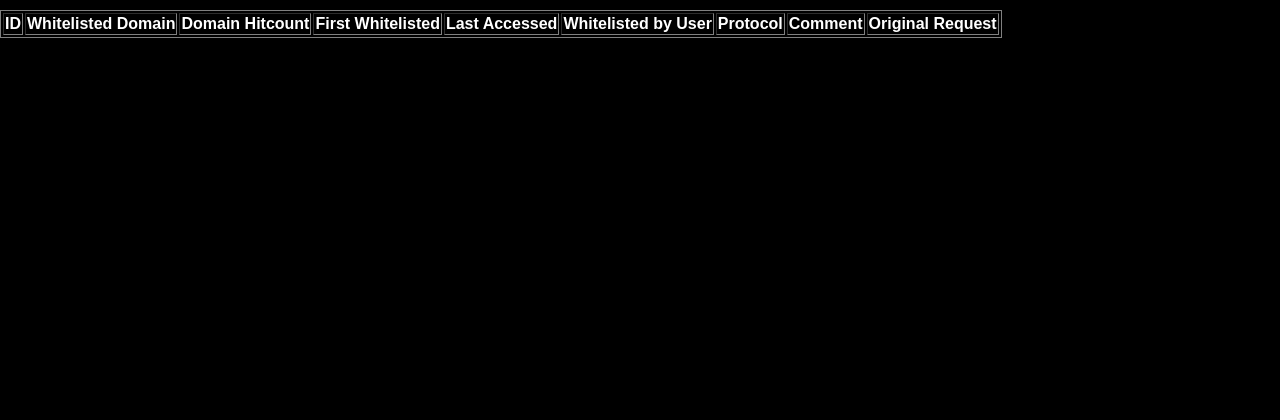
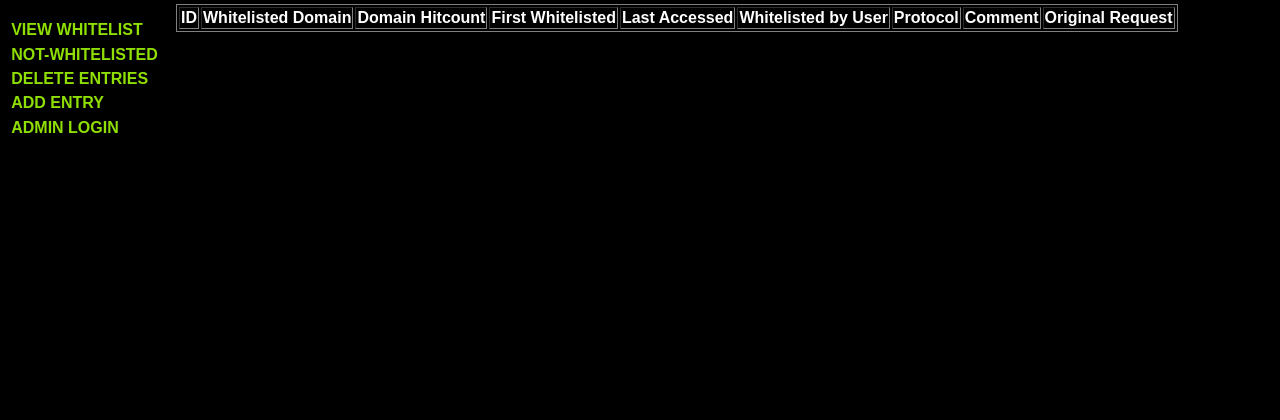
Before and after one commit to 00000SZ/whitetrash, a Python web app: template django_site/templates/whitelist/whitelist_list.html in a window 1280 px wide. Shown: the part 150-570 px from the top of the page. Run offline with Jinja, Linux system fonts and the light colour scheme; the template is opened without the code that fills it, so the values that code supplies are empty.

Commit message:
Stylesheet and html pagination work.
git-svn-id: svn://svn.code.sf.net/p/whitetrash/code/trunk@79 7ee303d9-4526-0410-93f5-a5c2be67a987

```diff
--- a/django_site/templates/whitelist/whitelist_list.html
+++ b/django_site/templates/whitelist/whitelist_list.html
@@ -5,6 +5,17 @@
 {% block content %}
 
     <h1>Whitelist</h1>
+    <div id="viewlist">
+        <div id="sidebar">
+            <ul>
+            <li><a href="http://whitetrash/whitelist/view/list">View Whitelist</a></li>
+            <li><a href="http://whitetrash/whitelist/view/disabledlist">Not-Whitelisted</a></li>
+            <li><a href="http://whitetrash/whitelist/delete">Delete Entries</a></li>
+            <li><a href=http://whitetrash/whitelist/getform/?url=&clientaddr=&domain=&clientident=>Add Entry</a></li>
+            <li><a href="http://whitetrash/admin">Admin Login</a></li>
+            </ul>
+        </div>
+
         <div id="whitelistTable">
 
         {% if delete_domains %}
@@ -15,7 +26,7 @@
 
         <tr>
         {% if delete_domains %}
-    <td>Delete?</td>
+        <td><b>Delete?</b></td>
         {% endif %}
 
         <td><b>ID</b></td>
@@ -54,14 +65,14 @@
         {% endif %}
 
         {% if is_paginated %}
-        <div class="paginator" id="paginator">
+            <div id="paginator">
                 <p>
                 Page {{page}} of {{pages}}, total of {{hits}} entries.</p>
                 {% if has_previous %}
-            <a class="previous" href="{{ page_request }}?page={{ previous }}">{{ previous }}</a>
-            {% endif %}{{page}}
+                <a id="previous" href="{{ page_request }}?page={{ previous }}">{{ previous }}</a>
+                {% endif %}<span id="current">{{page}}</span>
                 {% if has_next %}
-            <a class="next" href="{{ page_request }}?page={{ next }}">{{ next }}</a>
+                <a id="next" href="{{ page_request }}?page={{ next }}">{{ next }}</a>
                 {% endif %}
 
             </div>
@@ -69,4 +80,6 @@
 
         </div>
 
+    </div>
+
 {% endblock %}
--- a/django_site/whitetrash/whitelist/views.py
+++ b/django_site/whitetrash/whitelist/views.py
@@ -3,6 +3,7 @@ from django.shortcuts import render_to_response
 from whitetrash.whitelist.models import Whitelist
 from django.http import HttpResponseForbidden
 from django.template import loader, Context, RequestContext
+from django.views.generic.list_detail import object_list
 
 def index(request):
     if request.method == 'CONNECT':
--- a/whitetrash_server.css
+++ b/whitetrash_server.css
@@ -11,7 +11,7 @@ body{
 h1 { display:none; }
 
 a:link, a:visited {
-    color:#f93009;
+    color:#8fdf03;
     text-decoration:none;
     }
 
@@ -20,8 +20,9 @@ a:hover, a:active {
     }
 
 #whitelistTable {
-    position:absolute;
-    top:160px;
+    position:relative;
+    top:-9em;
+    left: 11em;
 }
 
 #pageHeader{
@@ -74,6 +75,14 @@ a:hover, a:active {
     color:#000;
 }
 
+#viewlist{
+    font-size:1em;
+    color:#fff;
+    position:absolute;
+    left:0em;
+    top:160px;
+}
+
 #centreContent {
     font-size:1.2em;
     position:absolute;
@@ -95,32 +104,49 @@ a:hover, a:active {
     margin-top:2em;
 }
 
-/* PAGINATOR TODO:needs work*/
+/* SIDEBAR */
+
+#sidebar {
+    position:relative;
+    text-align:justify;
+    text-transform:uppercase;
+	font-weight:bold;
+}
+
+#sidebar ul{
+    padding:0;
+    margin:0.5em;
+    }
+
+#sidebar ul li{
+    list-style:none;
+    padding: 0.2em;
+}
+
+
+/* PAGINATOR */
 
 #paginator {
     position:relative;
-    margin-top:10em;
-    font-size:10em;
+    margin-top:1.1em;
+    font-size:1.1em;
     text-align:center;
 }
 
-.paginator a:link, .paginator a:visited {
-    font-size:10em;
+#paginator a:link, #paginator a:visited {
     border-style:solid;
     border-color:#fff;
-	padding:2px 6px;
-	background:white;
-	text-decoration:none;
+	padding:0.2em 0.6em;
 }
 
-.paginator .current {
-	padding:2px 6px;
+#paginator #current {
+    border-style:solid;
+    border-color:#000;
+	padding:0.2em 0.6em;
 	font-weight:bold;
-	font-size:13px;
-	vertical-align:top;
 }
 
-.paginator a:hover {
+#paginator a:hover {
 	color:white;
 	background:#5b80b2;
 	border-color:#036;
```
Lines whose indentation alone changed are shown as unchanged.
